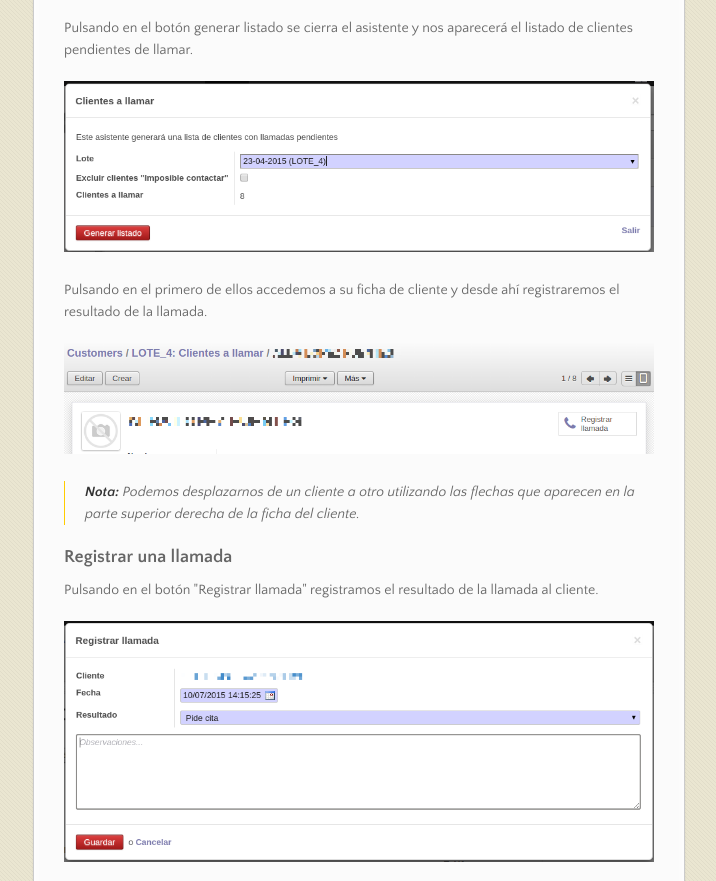
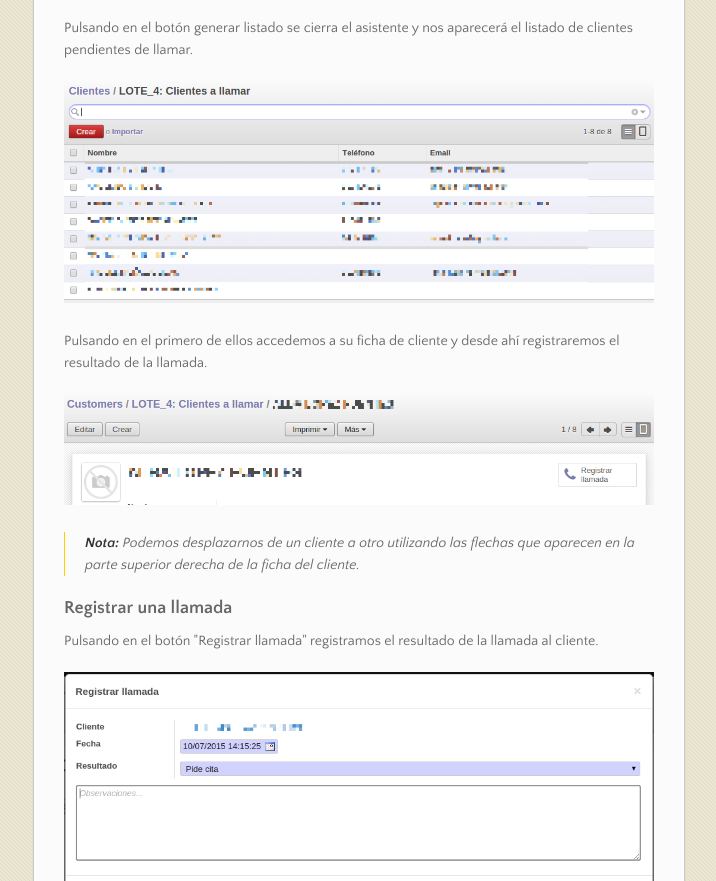
Before and after one commit to sohovet/sohovet, a plain HTML site: page index.html in a window 1280 px wide. Shown: the part 9789-10670 px from the top of the page, without its empty margins (282-998 px from the left). Drawn offline with nearby package versions, Linux system fonts and the light colour scheme.

```diff
--- a/index.html
+++ b/index.html
@@ -312,7 +312,7 @@ Generamos la lista de llamadas pendientes para el lote enviado el LOTE 4, enviad
 
 <p>Pulsando en el botón generar listado se cierra el asistente y nos aparecerá el listado de clientes pendientes de llamar.</p>
 
-<p><img src="images/vaccine_ListaLlamar.png" alt="Asistente para generar lista de llamadas"></p>
+<p><img src="images/vaccine_ejemplo_listaLlamar.png" alt="Asistente para generar lista de llamadas"></p>
 
 <p>Pulsando en el primero de ellos accedemos a su ficha de cliente y desde ahí registraremos el resultado de la llamada.</p>
 
```
Also changed, not shown: params.json (+1 -1 lines).
